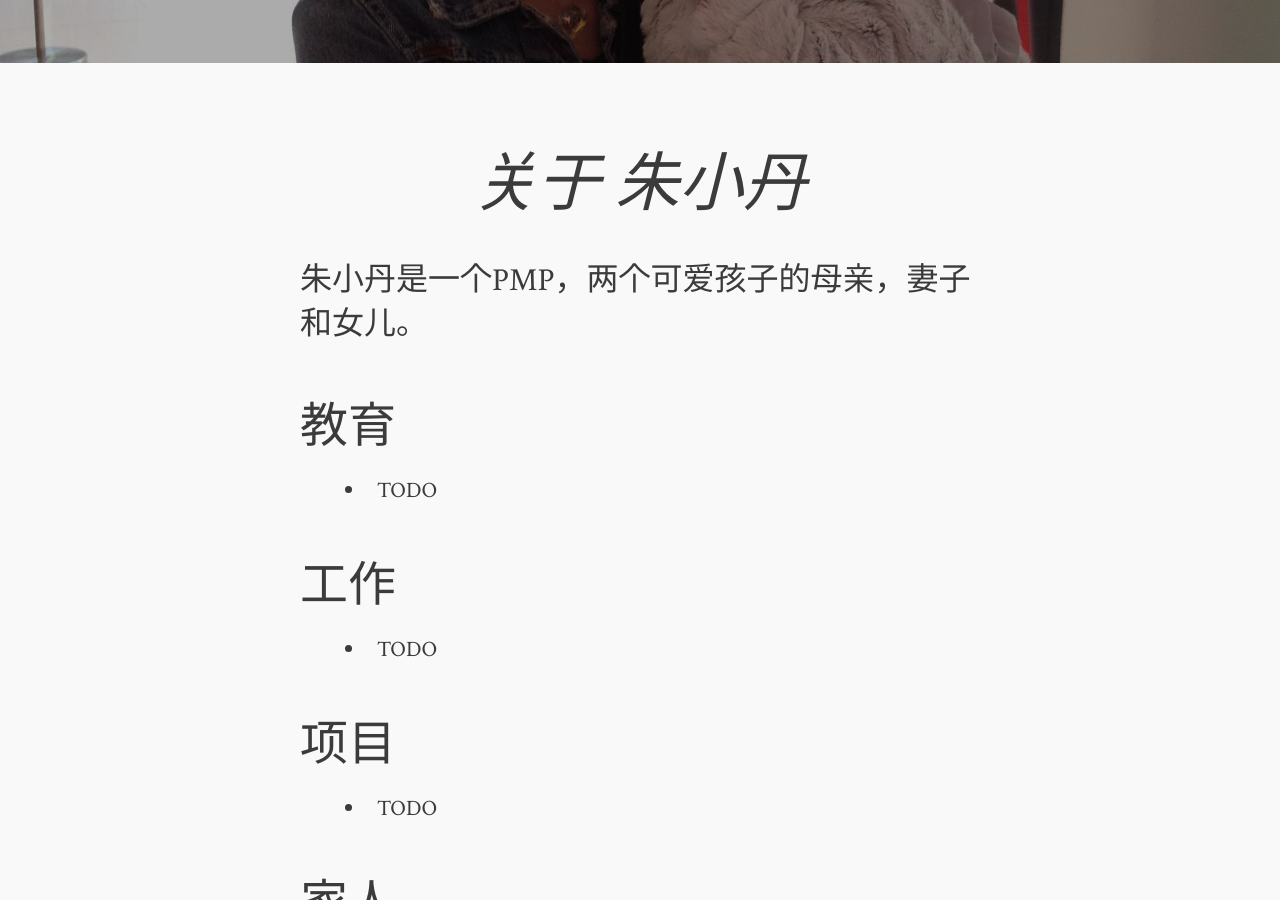
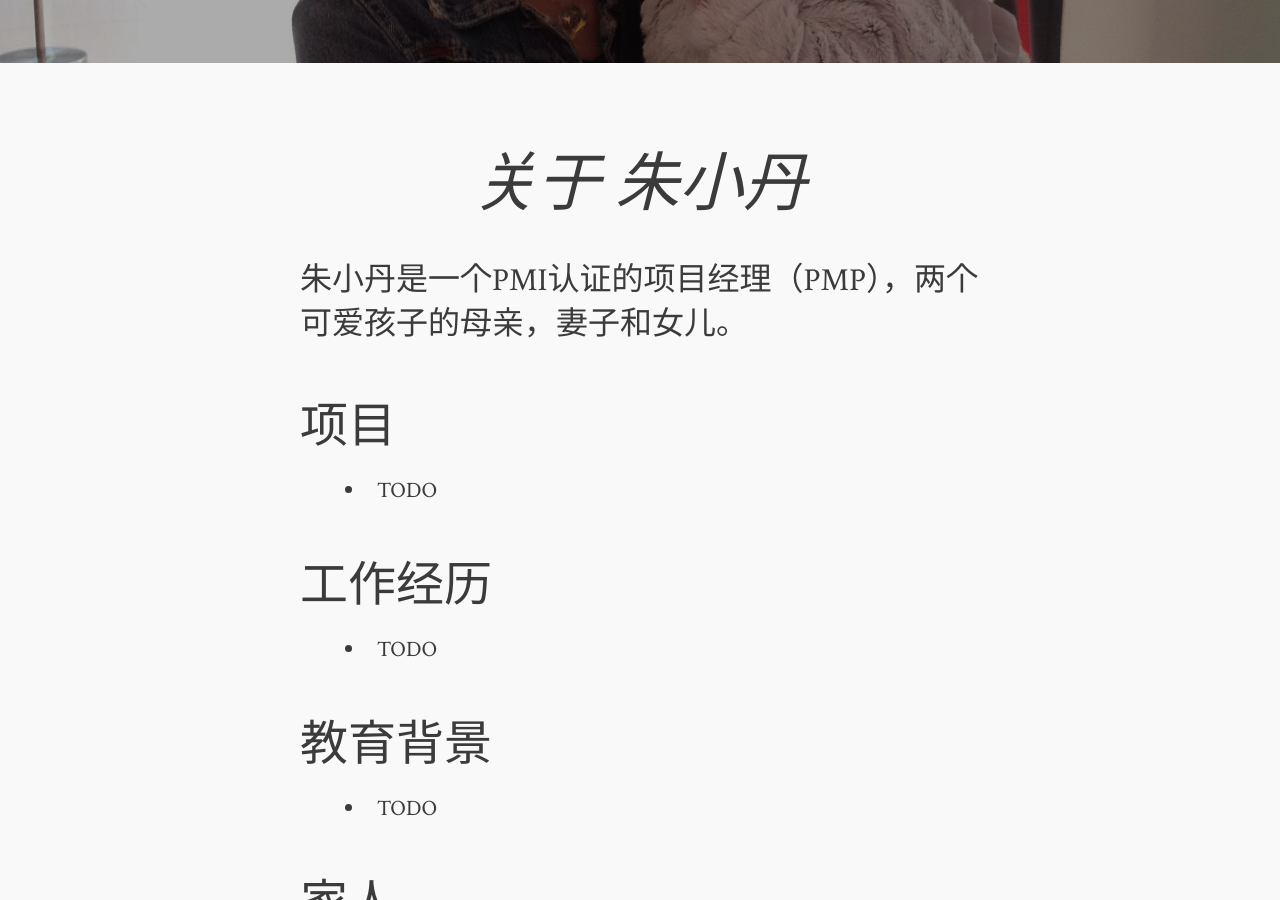
Before and after one commit to jocelynzhu/jocelynzhu.github.io, a Jekyll site: the page built from about-cn.md, in a window 1280 px wide and 900 px high, scrolled down 487 px. Built offline with Jekyll 4.4.1, drawn with Linux system fonts in a browser that asks for light colours.

Commit message:
resize the photo and revise the flow of about cn page
Signed-off-by: Qu Xiaofeng <quxiaofeng.at.polyu@gmail.com>

```diff
--- a/about-cn.md
+++ b/about-cn.md
@@ -2,19 +2,19 @@
 layout: post
 permalink: /about-cn/index.html
 title: "关于 朱小丹"
-description: 朱小丹是一个PMP，两个可爱孩子的母亲，妻子和女儿。
+description: 朱小丹是一个PMI认证的项目经理（PMP），两个可爱孩子的母亲，妻子和女儿。
 tags: [简历, 简介, 家]
 image:
     feature: jocelynholdinggavinkid.jpg
 ---
 
-## 教育
+## 项目
 * TODO
 
-## 工作
+## 工作经历
 * TODO
 
-## 项目
+## 教育背景
 * TODO
 
 ## 家人
```
Also changed, not shown: images/fatherandson.jpg.
